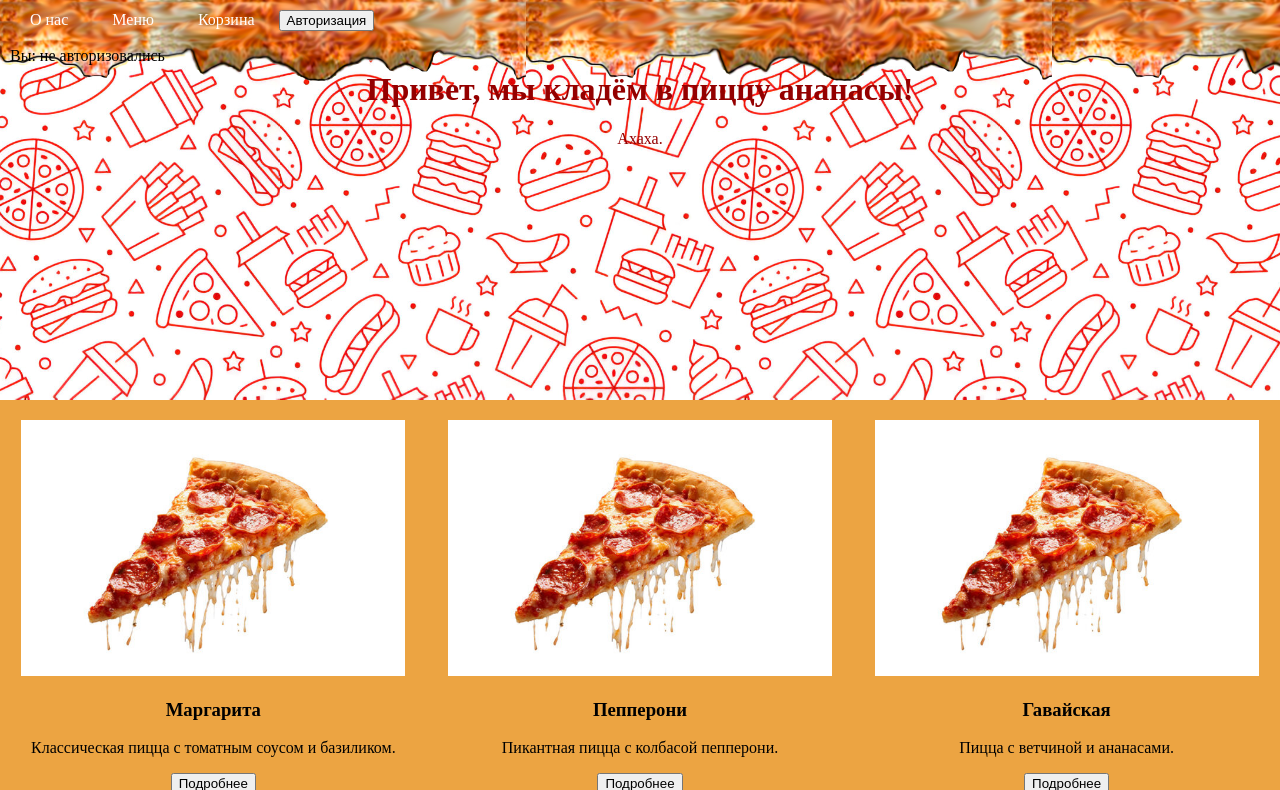
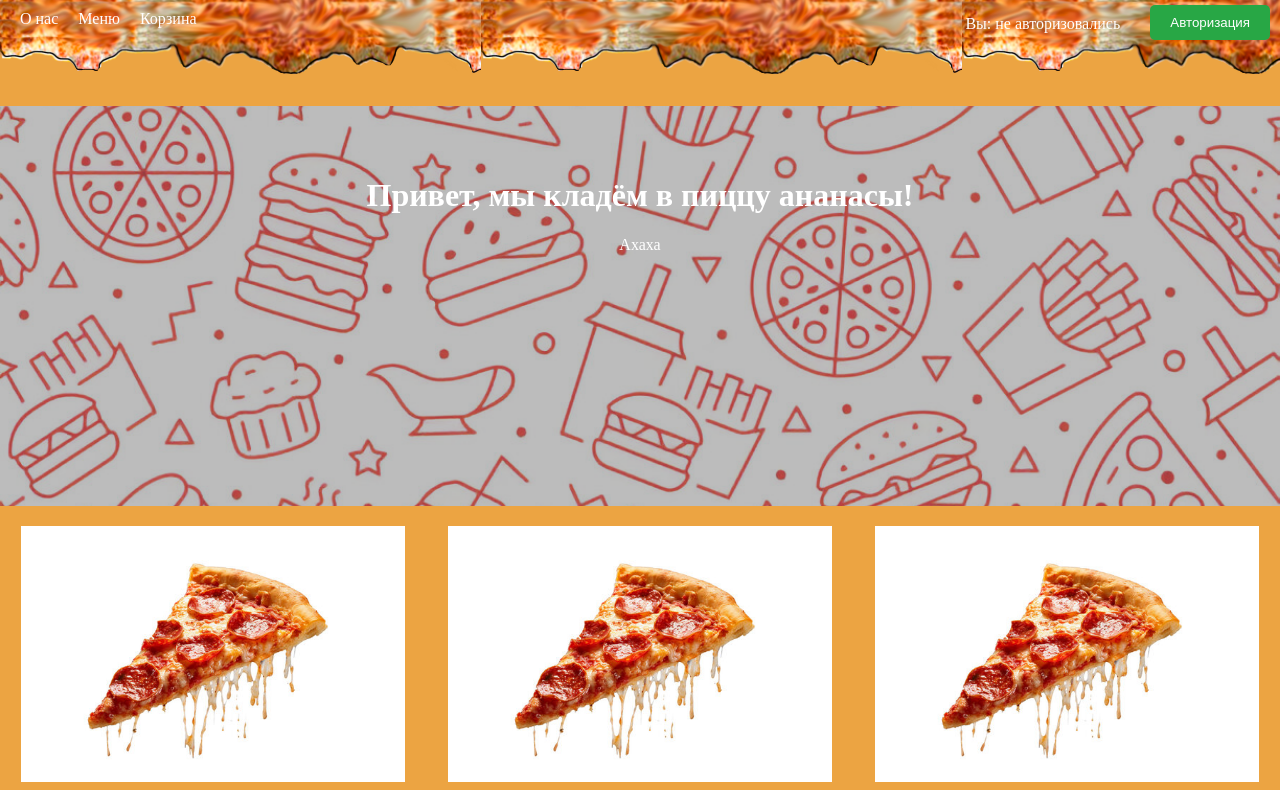
Before and after one commit to StrangePineAplle/WePutCorpsesInOurPizza, a PHP site: page / in a window 1280 px wide. Shown: the top 790 px of the page. Run offline with PHP 8.4, Linux system fonts and the light colour scheme; data comes from the database, SQL or seed files in the repository.

Commit message:
better head

```diff
--- a/index.php
+++ b/index.php
@@ -27,8 +27,8 @@ $dishes = sqlrequest("SELECT * FROM dish");
             <a href="#about">О нас</a>
             <a href="#cart">Меню</a>
             <a href="#cart">Корзина</a>
+            <p id="statusMessage">Вы: <?= $userNick ? htmlspecialchars($userNick) : 'не авторизовались' ?></p> <!-- Сообщение о статусе -->
             <button id="authButton" onclick="openPopup('authPopup')"><?= $userNick ? 'Выйти' : 'Авторизация' ?></button>
-            <p id="statusMessage">Вы: <?= $userNick ? htmlspecialchars($userNick) : 'не авторизовались' ?></p> <!-- Сообщение о статусе -->
         </div>
 
         <!-- Попап для авторизации -->
@@ -54,7 +54,7 @@ $dishes = sqlrequest("SELECT * FROM dish");
         <!-- Контейнер 2 : Секция "О нас" -->
         <div class="about-section" id="about">
             <h1>Привет, мы кладём в пиццу ананасы!</h1>
-            <p>Ахаха.</p>
+            <p>Ахаха</p>
         </div>
 
 <!-- Контейнер 3 : Меню с блоками -->
--- a/style.css
+++ b/style.css
@@ -13,41 +13,79 @@ body {
     flex: 1;
 }
 
-/* Стили для фиксированного меню */
+/*--------------------------------------------------------------------*/
+
+/* Стили для навигационной панели */
 .navbar {
-    background-image: url('./img/imgTop.png'); /* Укажите путь к вашей картинке !!!!!!!!!!!!!!!!!!!!!!!*/
-    background-size: contain; /* Обеспечивает полное отображение изображения */
-    height: 12vh; /* Высота меню составляет 10% от высоты окна */
-    position: fixed;
-    top: 0;
-    left: 0;
-    right: 0;
-    padding: 10px; /* Отступы */
-    z-index: 1000;
+    display: flex; /* Используем flexbox для равномерного распределения элементов */
+    justify-content: flex-start; /* Распределяем элементы влево */
+    align-items: flex-start; /* Выравниваем элементы по верхнему краю */
+    padding: 5px 10px; /* Уменьшены отступы внутри навигационной панели */
+    background-image: url('./img/imgTop.png');
+    height: 12vh; /* Высота панели */
+    background-size: contain;
+    position: sticky; /* Делаем меню липким */
+    top: 0; /* Прикрепляем к верхней части экрана */
+    z-index: 1000; /* Устанавливаем z-index, чтобы меню было поверх других элементов */
 }
 
 .navbar a {
-    color: white;
-    padding: 14px 20px;
-    text-decoration: none;
-    text-align: center;
+    color: white; /* Цвет текста ссылок */
+    padding: 5px 10px; /* Уменьшены отступы вокруг ссылок */
+    text-decoration: none; /* Убираем подчеркивание */
 }
 
 .navbar a:hover {
-    background-color: #575757;
+    background-color: #575757; /* Цвет фона при наведении на ссылку */
 }
+
+#authButton {
+    padding: 10px 20px; /* Уменьшены отступы внутри кнопки */
+    background-color: #28a745; /* Цвет фона кнопки */
+    color: white; /* Цвет текста кнопки */
+    border: none; /* Убираем рамку */
+    border-radius: 5px; /* Закругленные углы */
+    cursor: pointer; /* Курсор при наведении */
+}
+
+#statusMessage {
+    margin-left: auto; /* Отодвигаем текст к правому краю */
+    color: white; /* Цвет текста сообщения о статусе */
+    padding: 0px 30px; /* Уменьшены отступы вокруг текста статуса */
+    margin-top: 10px; /* Поднимаем текст надписи вверх (можно настроить значение) */
+}
+/*--------------------------------------------------------------------*/
 
 /* Стили для секции "О нас" */
 .about-section {
     background-image: url('./img/img1.jpeg'); /* Укажите путь к вашей картинке */
-    background-size: contain; /* Обеспечивает полное отображение изображения */
+    background-size: cover; /* Обеспечивает полное отображение изображения */
     background-position: center; /* Центрирование изображения */
-    color: rgb(148, 0, 0); /* Цвет текста */
     padding: 50px 20px; /* Отступы */
     text-align: center; /* Выравнивание текста по центру */
     min-height: 300px; /* Минимальная высота секции (можно настроить) */
+    position: relative; /* Позволяет использовать абсолютное позиционирование для псевдоэлемента */
 }
 
+/* Псевдоэлемент для фона текста */
+.about-section::before {
+    content: ""; /* Создаем пустой элемент */
+    position: absolute; /* Абсолютное позиционирование */
+    top: 0; /* Прикрепляем к верхней части секции */
+    left: 0; /* Прикрепляем к левому краю секции */
+    right: 0; /* Прикрепляем к правому краю секции */
+    bottom: 0; /* Прикрепляем к нижней части секции */
+    background-color: rgba(122, 122, 122, 0.5); /* Полупрозрачный черный фон */
+    z-index: 1; /* Устанавливаем z-index ниже текста */
+}
+
+.about-section h1, .about-section p {
+    position: relative; /* Позволяем тексту быть выше псевдоэлемента */
+    color: rgb(255, 255, 255); /* Цвет текста */
+    z-index: 2; /* Устанавливаем z-index выше псевдоэлемента */
+}
+
+/*--------------------------------------------------------------------*/
 /* Стили для блока меню */
 .menu-block {
     display: flex;
```
